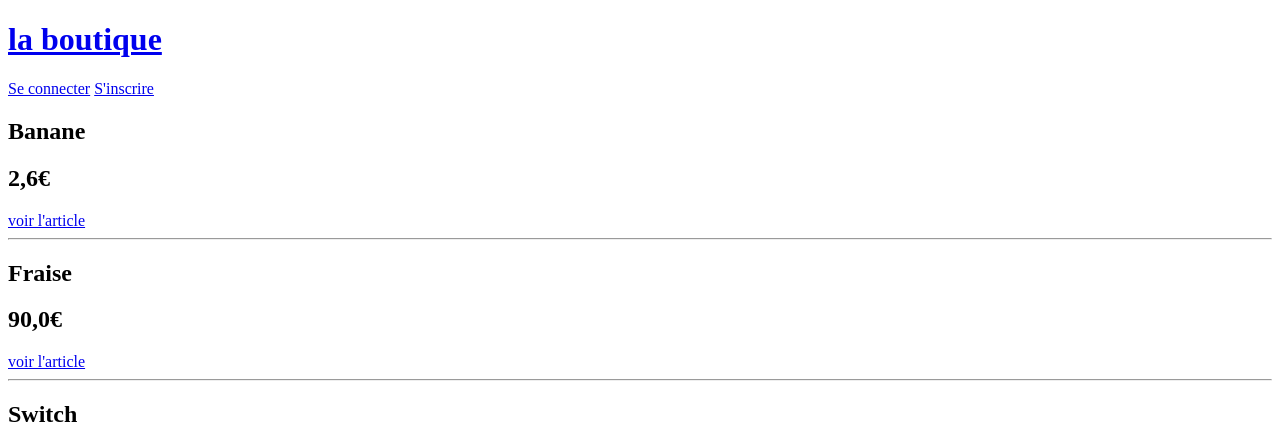
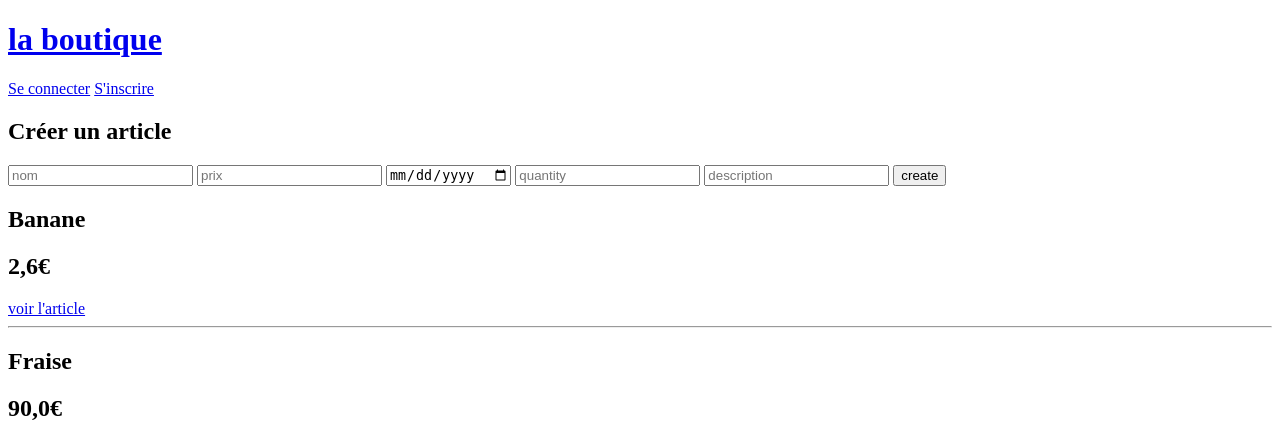
Before and after one commit to Sokhatai/gen_facture, a Django app: page / in a window 1280 px wide. Shown: the top 426 px of the page. Run offline with Django 5.2, Linux system fonts and the light colour scheme; data comes from the database, SQL or seed files in the repository; both versions use the stored data as it was after the commit.

Commit message:
Ajout de la fonction newProduct

```diff
--- a/store/templates/store/index.html
+++ b/store/templates/store/index.html
@@ -1,6 +1,9 @@
 {% extends "base.html" %}
 
 {% block content %}
+<div>{% include 'store\newProduct.html' with action='/' %} </div>
+
+
 
 {% for product in products %}
 
--- /dev/null
+++ b/store/templates/store/newProduct.html
@@ -0,0 +1,13 @@
+{% comment %} Permet de créer un produit (mis dans un fichier à part pour pouvoir l'importer sur plusieurs page) {% endcomment %}
+
+
+<form action="{{ action }}" method="POST">
+    {% csrf_token %}
+    <h2>Créer un article</h2>
+    <input type="text" placeholder='nom' name="productName" />
+    <input type="number" placeholder='prix' step="0.01" min="0" name="price" />
+    <input type="date" placeholder='date de peremption' name="peremptionDate"/>
+    <input type="number" placeholder='quantity' step= "1" min="0" name="quantity" />
+    <input type="text" placeholder='description' name="description" />
+    <input type="submit" value="create" />
+</form>
--- a/store/views.py
+++ b/store/views.py
@@ -6,6 +6,21 @@ from store.models import Cart, Order, Product
 
 # Create your views here.
 def index(request):
+
+    if request.method == 'POST':
+        productName = request.POST.get('productName')
+        price = request.POST.get('price')
+        quantity = request.POST.get('quantity')
+        peremption_date = request.POST.get('peremptionDate')
+        description = request.POST.get('description')
+        Product.objects.create(name = productName,
+                                slug = productName.lower(),
+                                price = price,
+                                quantity = quantity,
+                                peremption_date = peremption_date,
+                                description = description)
+
+
     products = Product.objects.all()
 
 
```
Also changed, not shown: db.sqlite3, store/migrations/0006_bill.py (added), 1 other file.
